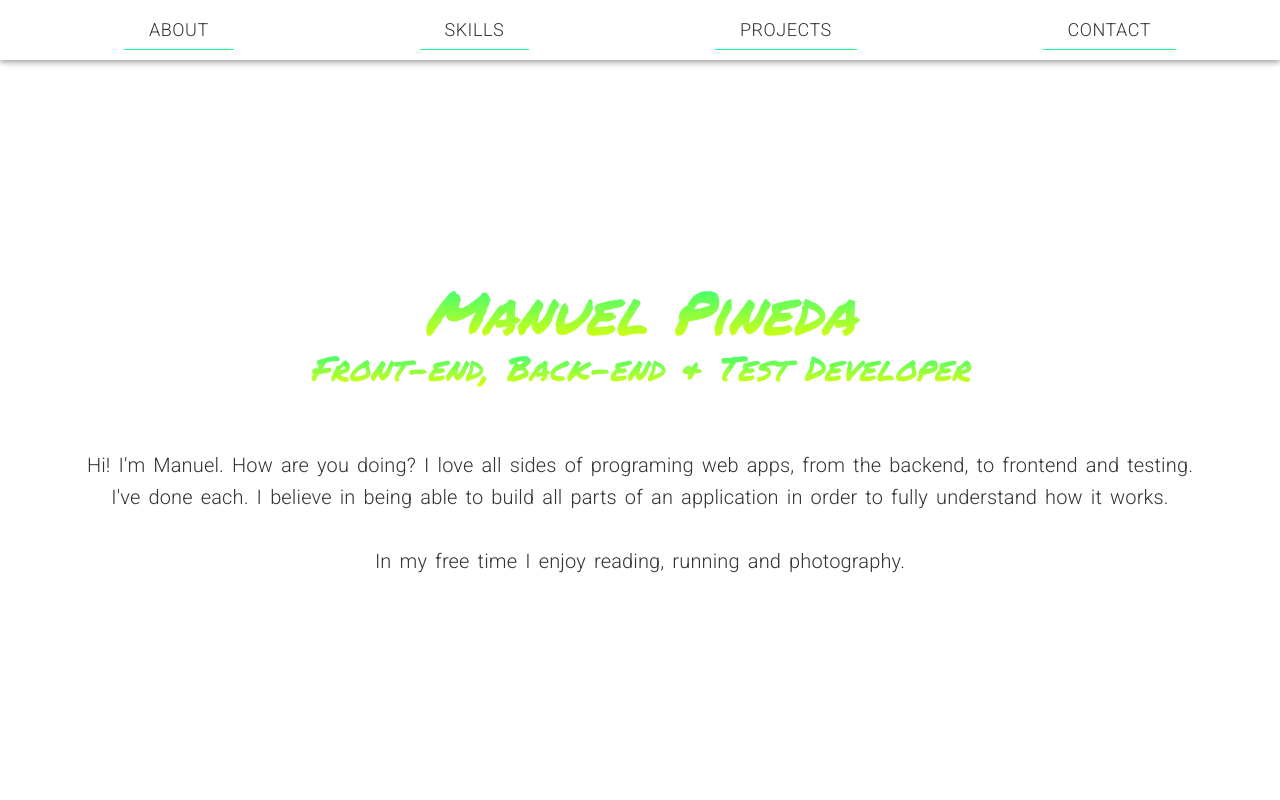
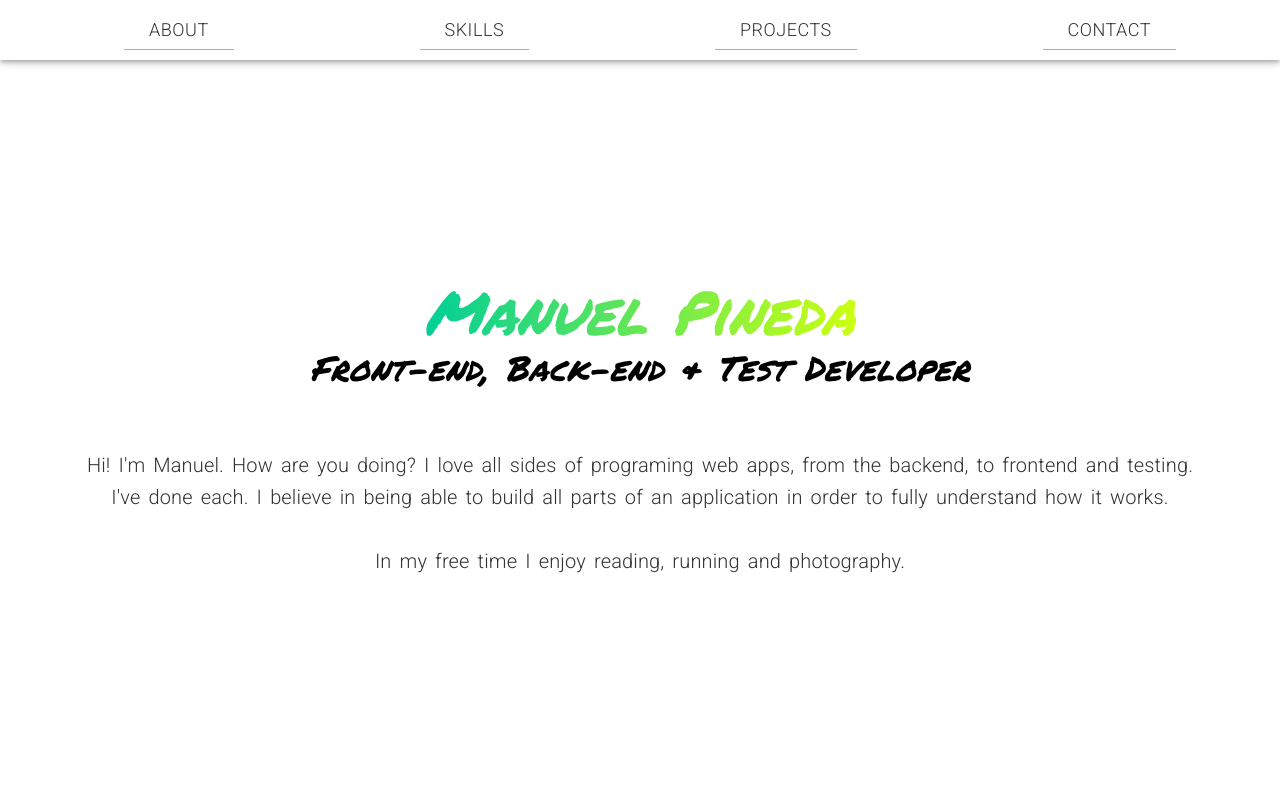
Before and after one commit to manuel12/personal-portfolio-page, a React (Create React App) app in the folder react-portfolio/: page / in a window 1280 px wide. Shown: the top 800 px of the page. Built offline with nearby package versions, Linux system fonts and the light colour scheme.

Commit message:
Added about-text-name and about-text-profession styling rules.

```diff
--- a/react-portfolio/src/components/Home/styles.css
+++ b/react-portfolio/src/components/Home/styles.css
@@ -1,6 +1,5 @@
 .welcome-section {
   background-color: white;
-
   margin: 50px auto 10px;
   width: 100%;
   min-height: 100vh;
@@ -21,12 +20,17 @@
   top: 60px;
   font-family: var(--main-font) !important;
   font-style: italic;
-  /* color: var(--font-color); */
-  color: white !important;
+}
 
-  background: -webkit-linear-gradient(rgba(26, 255, 140, 1), rgba(236, 255, 0, 1));
+.about-text-name {
+  background: #00cf98;
+  background: linear-gradient(to right, #00cf98 0%, #ccff11 100%);
   -webkit-background-clip: text;
   -webkit-text-fill-color: transparent;
+}
+
+.about-text-profession {
+  color: var(--main-font);
 }
 
 .about-text {
```
